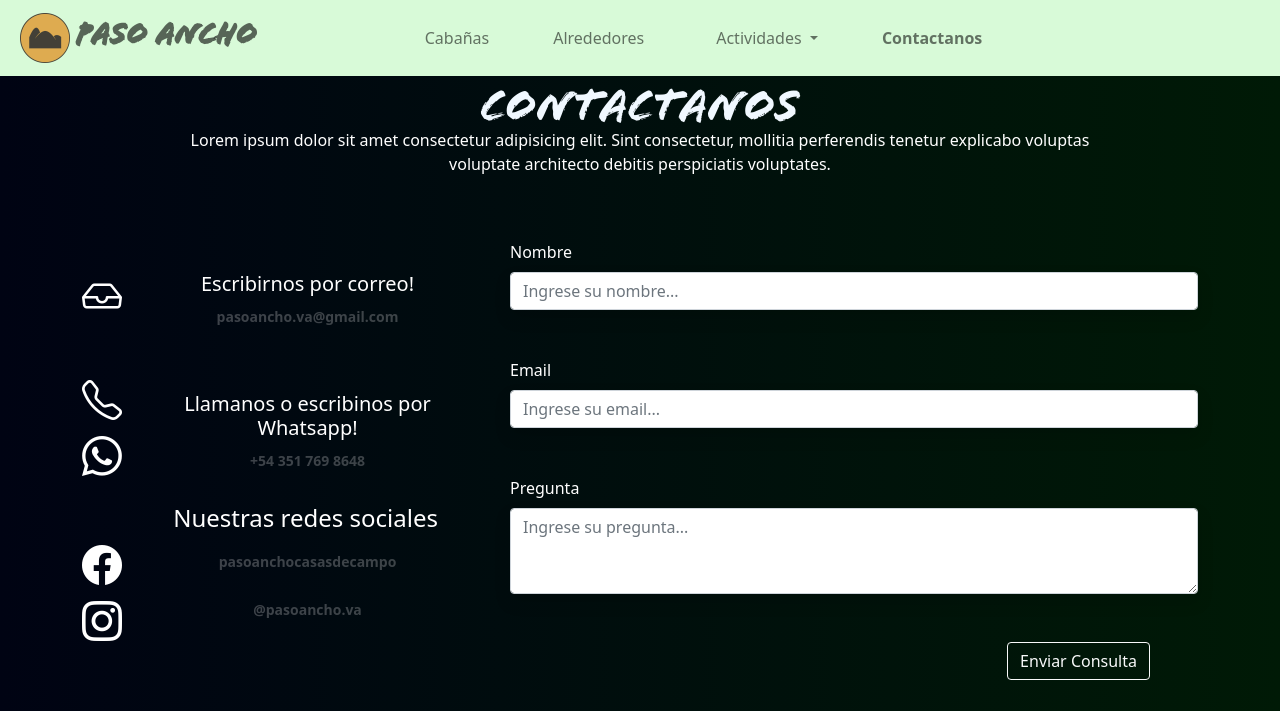
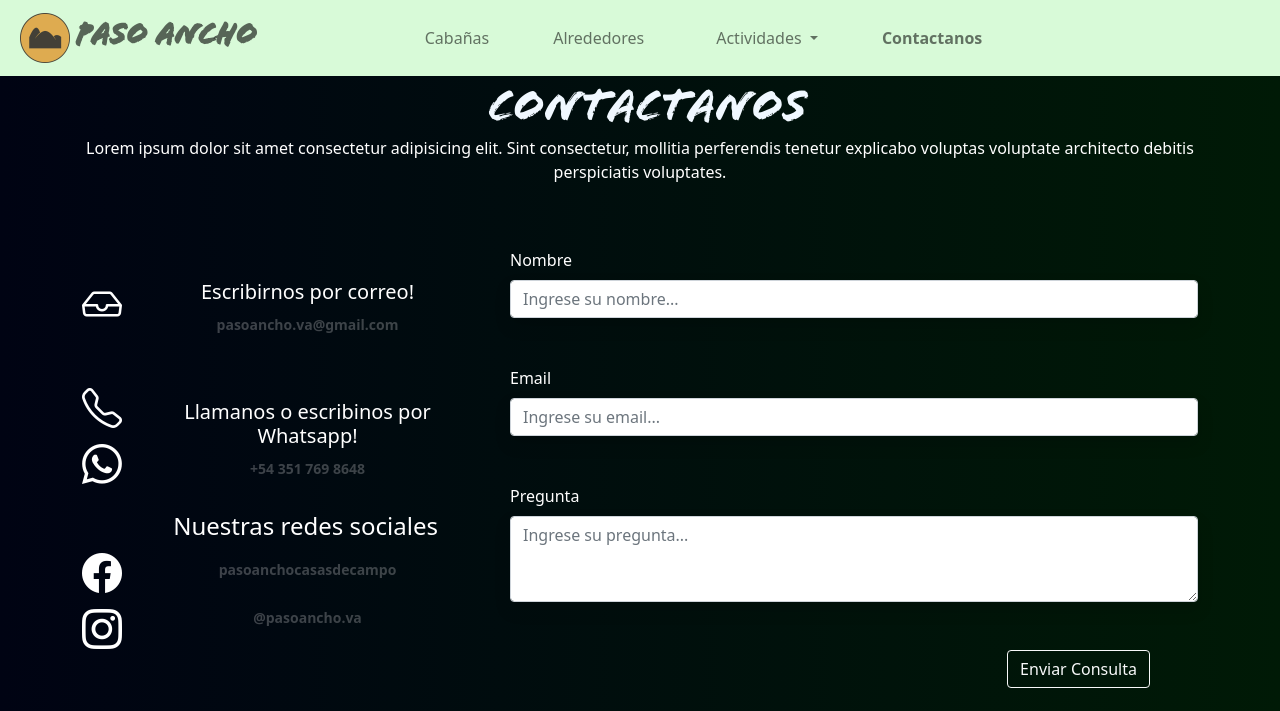
Before and after one commit to Gde-G/Paso-Ancho, a Django app: page /contactanos/ in a window 1280 px wide. Shown: the top 711 px of the page. Run offline with Django 4.2, Linux system fonts and the light colour scheme; some libraries are stand-ins or nearby versions.

Commit message:
Change the rsponsive

```diff
--- a/base/templates/base/contactanos.html
+++ b/base/templates/base/contactanos.html
@@ -6,9 +6,9 @@
 
 {% block content %}
 <br>
-<div class="container text-white my-5 w-75">
+<div class="container text-white my-5">
     <div class="text-center">
-        <h1 class="main-subtitle">Contactanos</h1>
+        <h1 class="my-3 ms-lg-3 ms-xs-1 main-subtitle text-center">Contactanos</h1>
         <p>
             Lorem ipsum dolor sit amet consectetur adipisicing elit. Sint consectetur,
             mollitia perferendis tenetur explicabo voluptas voluptate architecto debitis perspiciatis voluptates.
```
